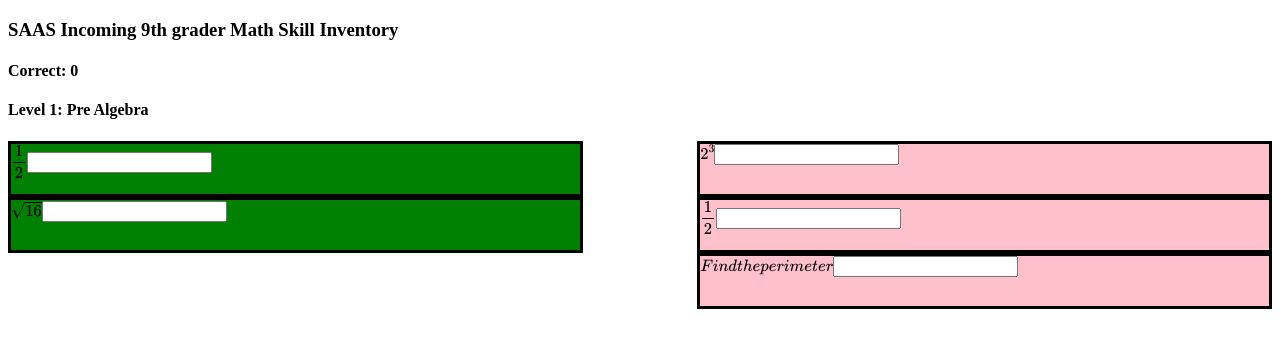
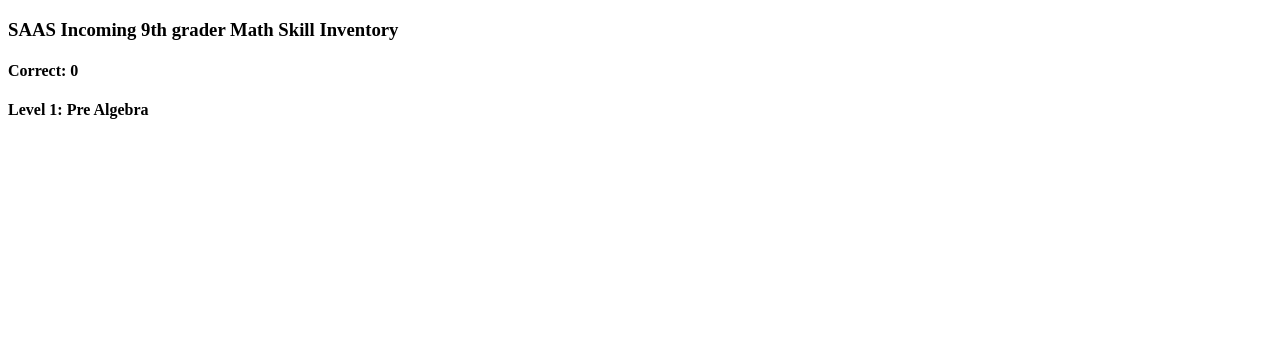
Before and after one commit to Andrengibson/day73, a website: page public/index.html in a window 1280 px wide. Drawn offline with nearby package versions, Linux system fonts and the light colour scheme; some packages are replaced by stand-ins of ours; no server answers.

Commit message:
Use spreadsheet data for question construction

```diff
--- a/public/index.html
+++ b/public/index.html
@@ -61,11 +61,11 @@
     }
 
     let questions = [];
-    questions.push(makeQ("2^3", "8", 1));
-    questions.push(makeQ("\\dfrac{1}{2}", ".5", 1));
-    questions.push(makeQ("\\dfrac{1}{2}", ".5", 1));
-    questions.push(makeQ("\\sqrt{16}", "4", 1));
-    questions.push(makeQ("Find the perimeter", "4", 1,"q1.png"));
+    // questions.push(makeQ("2^3", "8", 1));
+    // questions.push(makeQ("\\dfrac{1}{2}", ".5", 1));
+    // questions.push(makeQ("\\dfrac{1}{2}", ".5", 1));
+    // questions.push(makeQ("\\sqrt{16}", "4", 1));
+    // questions.push(makeQ("Find the perimeter", "4", 1,"q1.png"));
 
 
     function makeTest(e) {
@@ -93,6 +93,13 @@
 
     $.getJSON('json',function (result){
         console.log(result);
+        $.each(result,function(i,field){
+            console.log(i,field);
+            questions.push(makeQ(field.q, field.a,field.level));
+        })
+
+        makeTest();
+
     })
 
     function checkAnswer(e) {
```
